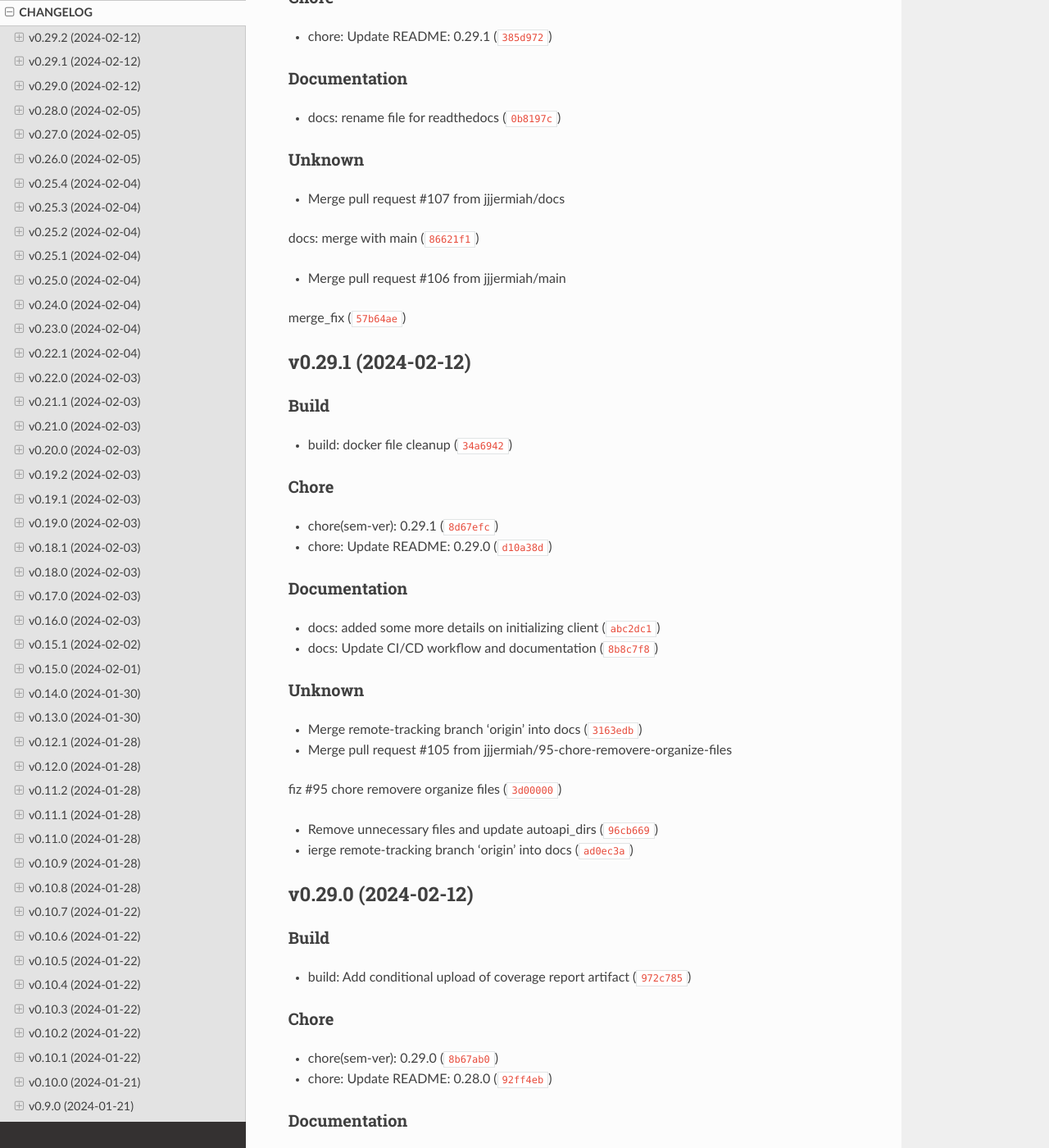
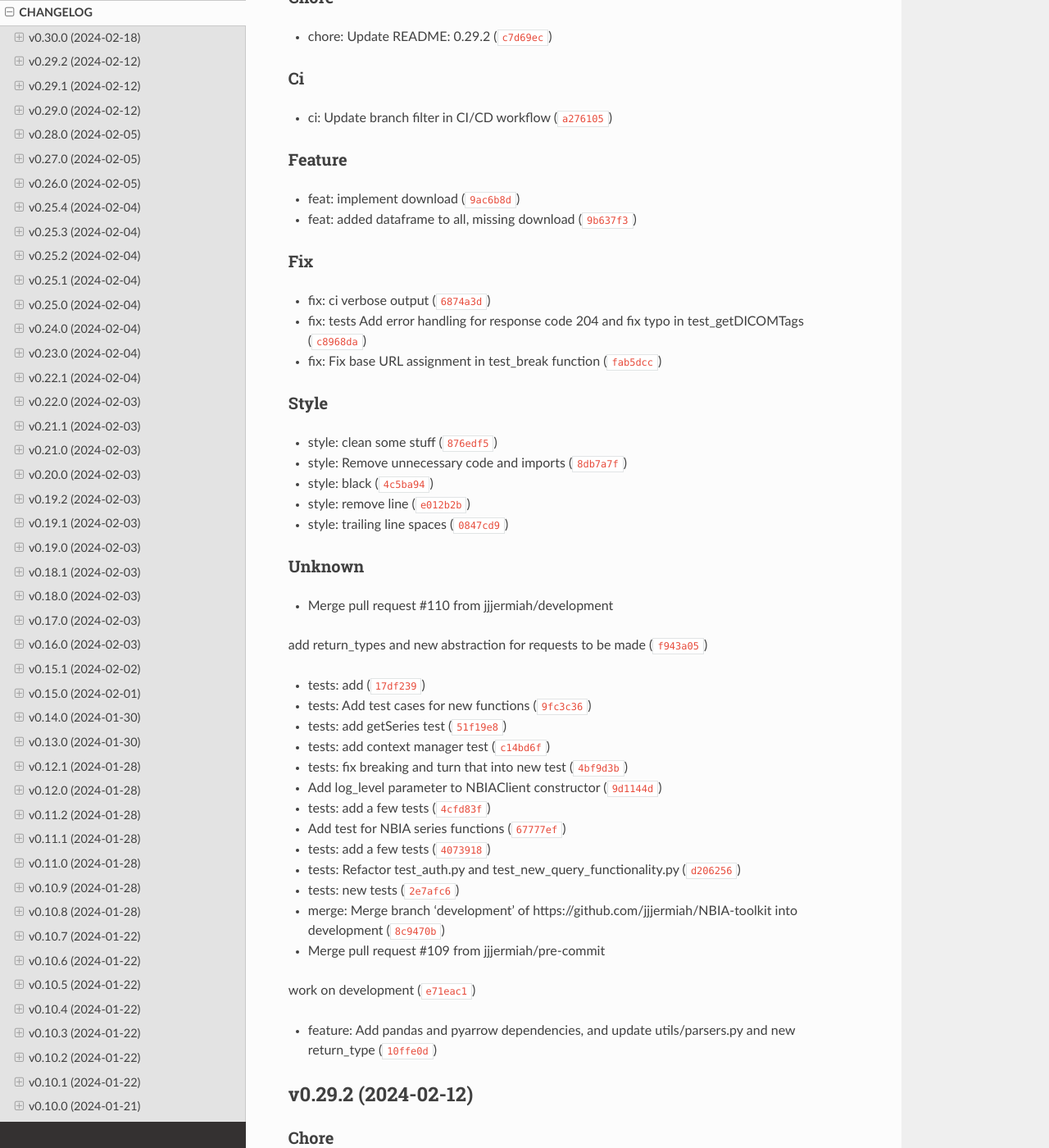
Before and after one commit to jjjermiah/nbia-toolkit, a Sphinx documentation site: the page built from docs/markdowns/CHANGELOG.md, in a window 1280 px wide and 1400 px high, scrolled down 233 px. Shown: the whole window at 82% size. Built offline with Sphinx 7.4.7 and the Read the Docs theme 2.0.0, drawn with Linux system fonts in a browser that asks for light colours; pages that are not in the unit, such as notebooks, are missing from menus; some of the changed text lies outside the part shown.

Commit message:
chore(sem-ver): 0.30.0

```diff
--- a/docs/markdowns/CHANGELOG.md
+++ b/docs/markdowns/CHANGELOG.md
@@ -2,10 +2,85 @@
 
 
 
+## v0.30.0 (2024-02-18)
+
+### Chore
+
+* chore: Update README: 0.29.2 ([`c7d69ec`](https://github.com/jjjermiah/nbia-toolkit/commit/c7d69ec58df0faf15b8645a74d6332848c2356f5))
+
+### Ci
+
+* ci: Update branch filter in CI/CD workflow ([`a276105`](https://github.com/jjjermiah/nbia-toolkit/commit/a2761052ef8f0b9d3f527fb28d61379e8d4b625c))
+
+### Feature
+
+* feat: implement download ([`9ac6b8d`](https://github.com/jjjermiah/nbia-toolkit/commit/9ac6b8d8de4a7b02a476ea1893296ff35c661266))
+
+* feat: added dataframe to all, missing download ([`9b637f3`](https://github.com/jjjermiah/nbia-toolkit/commit/9b637f36e04575d5728c75a812baf6b6717da372))
+
+### Fix
+
+* fix: ci verbose output ([`6874a3d`](https://github.com/jjjermiah/nbia-toolkit/commit/6874a3da725d3a4bb92ce1860bff8f7fb5ce3a53))
+
+* fix: tests Add error handling for response code 204 and fix typo in test_getDICOMTags ([`c8968da`](https://github.com/jjjermiah/nbia-toolkit/commit/c8968da0555bc03cef586f9fcb3a596bfc9324ab))
+
+* fix: Fix base URL assignment in test_break function ([`fab5dcc`](https://github.com/jjjermiah/nbia-toolkit/commit/fab5dccb83e4fd08597ba75d2f60bbc4e405de62))
+
+### Style
+
+* style: clean some stuff ([`876edf5`](https://github.com/jjjermiah/nbia-toolkit/commit/876edf5750c669b23eb0726e1055e99db82768c4))
+
+* style: Remove unnecessary code and imports ([`8db7a7f`](https://github.com/jjjermiah/nbia-toolkit/commit/8db7a7f0069b377abdd48f06a7816aec4e1129cd))
+
+* style: black ([`4c5ba94`](https://github.com/jjjermiah/nbia-toolkit/commit/4c5ba94b269e5b7b627f68ef66e773eabb8b7489))
+
+* style: remove line ([`e012b2b`](https://github.com/jjjermiah/nbia-toolkit/commit/e012b2bb403c6f7832de7ea241f433af58993a83))
+
+* style: trailing line spaces ([`0847cd9`](https://github.com/jjjermiah/nbia-toolkit/commit/0847cd91f44301ed31ae694a6011538b698de4ca))
+
+### Unknown
+
+* Merge pull request #110 from jjjermiah/development
+
+add return_types and new abstraction for requests to be made ([`f943a05`](https://github.com/jjjermiah/nbia-toolkit/commit/f943a05ce55bfe8ecd41ac53ff8b667b583c2574))
+
+* tests: add ([`17df239`](https://github.com/jjjermiah/nbia-toolkit/commit/17df239e2e775fb763d258b47fde21a64825aab9))
+
+* tests: Add test cases for new functions ([`9fc3c36`](https://github.com/jjjermiah/nbia-toolkit/commit/9fc3c36b89883e90a58be84cedbc15b7a9e2e5ce))
+
+* tests: add getSeries test ([`51f19e8`](https://github.com/jjjermiah/nbia-toolkit/commit/51f19e8a53388189b9e0863d5a2cbc522cf85bdd))
+
+* tests: add context manager test ([`c14bd6f`](https://github.com/jjjermiah/nbia-toolkit/commit/c14bd6f2c1ac183d1958658cf67b595e4e0bee2c))
+
+* tests: fix breaking and turn that into new test ([`4bf9d3b`](https://github.com/jjjermiah/nbia-toolkit/commit/4bf9d3b0bf5cc6cb99ed42a12549a80b02223d44))
+
+* Add log_level parameter to NBIAClient constructor ([`9d1144d`](https://github.com/jjjermiah/nbia-toolkit/commit/9d1144d20e5849b0fc97698e378e002ef7e2fb44))
+
+* tests: add a few tests ([`4cfd83f`](https://github.com/jjjermiah/nbia-toolkit/commit/4cfd83fde2b585eadf3d7d6518c221328c788b55))
+
+* Add test for NBIA series functions ([`67777ef`](https://github.com/jjjermiah/nbia-toolkit/commit/67777efdfc91f91caa39acd7153e778535e4d9b8))
+
+* tests: add a few tests ([`4073918`](https://github.com/jjjermiah/nbia-toolkit/commit/4073918eef0661b7edf77824a25b195a234951a5))
+
+* tests: Refactor test_auth.py and test_new_query_functionality.py ([`d206256`](https://github.com/jjjermiah/nbia-toolkit/commit/d20625677d62893da9fa5b528a37e7ad9ab99de6))
+
+* tests: new tests ([`2e7afc6`](https://github.com/jjjermiah/nbia-toolkit/commit/2e7afc601d2b3f900121fe488de5b53b0041440f))
+
+* merge: Merge branch &#39;development&#39; of https://github.com/jjjermiah/NBIA-toolkit into development ([`8c9470b`](https://github.com/jjjermiah/nbia-toolkit/commit/8c9470bcc61a2d7542a610b4cfa6eb33c7d4a67f))
+
+* Merge pull request #109 from jjjermiah/pre-commit
+
+work on development ([`e71eac1`](https://github.com/jjjermiah/nbia-toolkit/commit/e71eac1e02801f0131f8a33c89bd1a25c39ce2ca))
+
+* feature: Add pandas and pyarrow dependencies, and update utils/parsers.py and new return_type ([`10ffe0d`](https://github.com/jjjermiah/nbia-toolkit/commit/10ffe0d42226dd92491a54297bc6f1787759d26d))
+
+
 ## v0.29.2 (2024-02-12)
 
 ### Chore
 
+* chore(sem-ver): 0.29.2 ([`9ad625d`](https://github.com/jjjermiah/nbia-toolkit/commit/9ad625dfe313ef0021bd747c8244eae198b63e9c))
+
 * chore: Update README: 0.29.1 ([`385d972`](https://github.com/jjjermiah/nbia-toolkit/commit/385d97273275c9294231233a3dc1bde0b4273ab5))
 
 ### Documentation
@@ -448,6 +523,8 @@ Update readme [skip ci] --no-verify ([`69fa813`](https://github.com/jjjermiah/nb
 ### Fix
 
 * fix: force require CD ([`0039c67`](https://github.com/jjjermiah/nbia-toolkit/commit/0039c67b2c20293efd6e22236e344a1e1c4c04ba))
+
+* fix: add CD back ([`8c2367f`](https://github.com/jjjermiah/nbia-toolkit/commit/8c2367f609c62796cce497e78058c6081476bc65))
 
 ### Unknown
 
--- a/pyproject.toml
+++ b/pyproject.toml
@@ -1,6 +1,6 @@
 [tool.poetry]
 name = "nbiatoolkit"
-version = "0.29.3"
+version = "0.30.0"
 description = "A python package to query the National Biomedical Imaging Archive (NBIA) database."
 authors = ["Jermiah Joseph"]
 license = "MIT"
```
Also changed, not shown: 1 other file.
